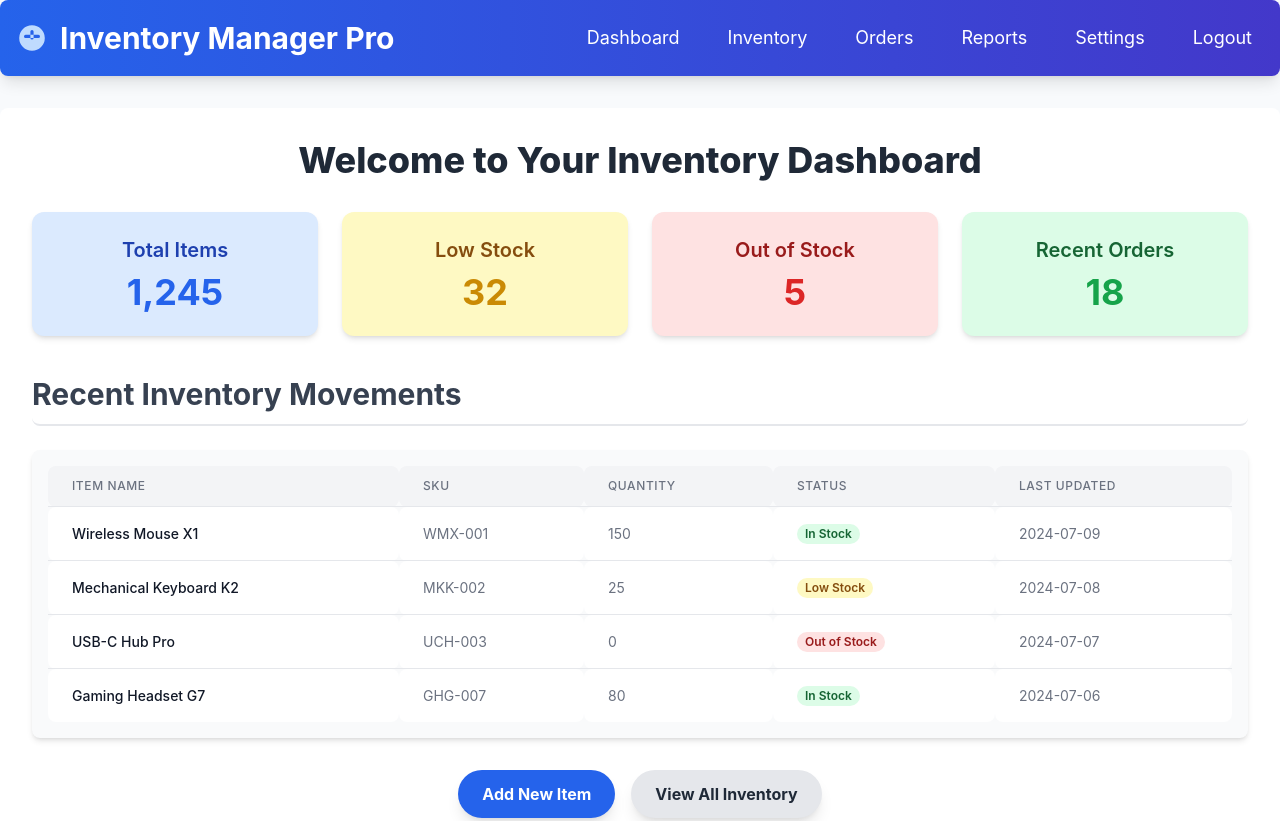
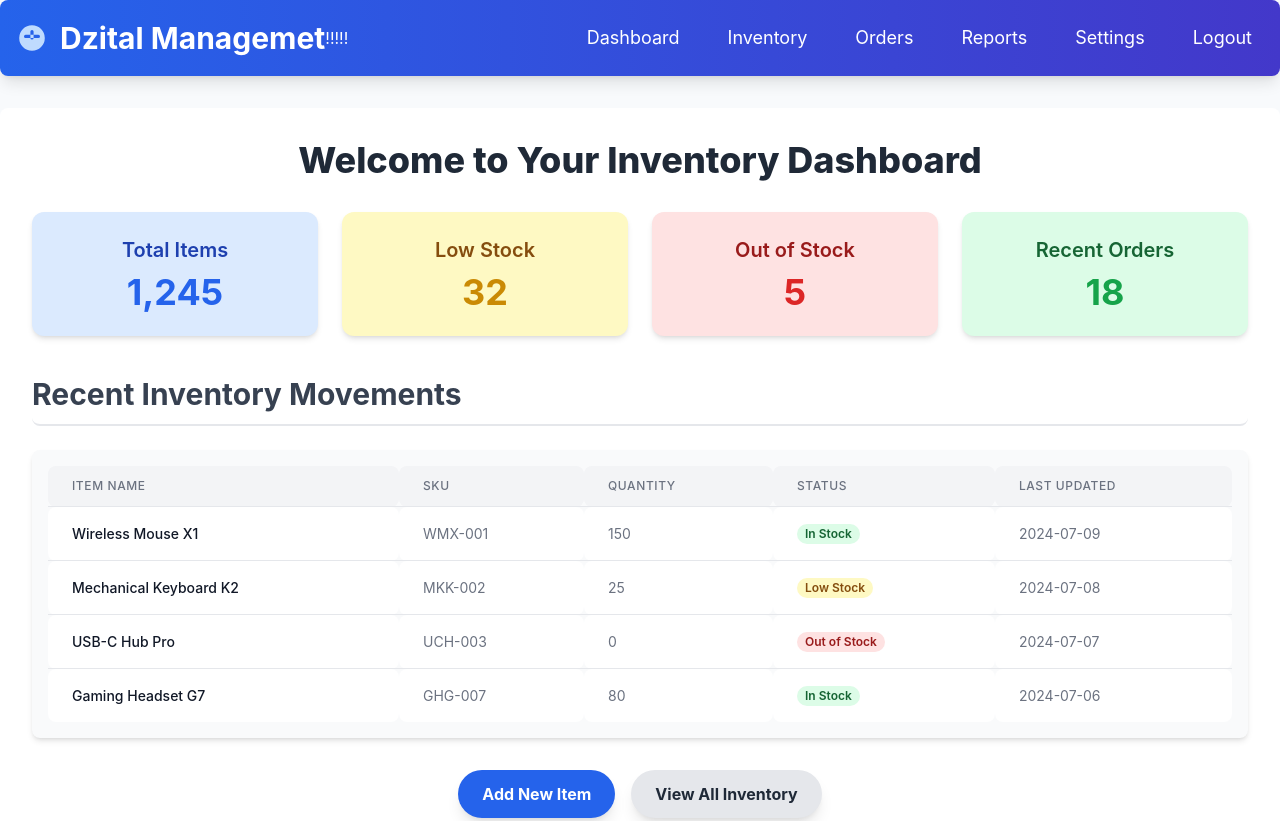
Before and after one commit to veerababu39/dzitalInventory, a plain HTML site: page index.html in a window 1280 px wide. Shown: the top 821 px of the page. Drawn offline with nearby package versions, Linux system fonts and the light colour scheme.

Commit message:
fix: Updated the Header

```diff
--- a/index.html
+++ b/index.html
@@ -35,7 +35,8 @@
                 <svg class="w-8 h-8 mr-3 text-blue-200" fill="currentColor" viewBox="0 0 20 20" xmlns="http://www.w3.org/2000/svg">
                     <path fill-rule="evenodd" d="M10 2a8 8 0 100 16 8 8 0 000-16zM5 9a1 1 0 011-1h8a1 1 0 110 2H6a1 1 0 01-1-1zm5-4a1 1 0 00-1 1v4a1 1 0 002 0V6a1 1 0 00-1-1z" clip-rule="evenodd"></path>
                 </svg>
-                <h1 class="text-3xl font-bold">Inventory Manager Pro</h1>
+                <h1 class="text-3xl font-bold">Dzital Managemet</h1>
+                <h1>!!!!!<h1>
             </div>
             <nav class="flex flex-wrap justify-center md:justify-end space-x-4 md:space-x-6 text-lg">
                 <a href="#" class="hover:text-blue-200 transition duration-300 px-3 py-2 rounded-md hover:bg-blue-700">Dashboard</a>
```
